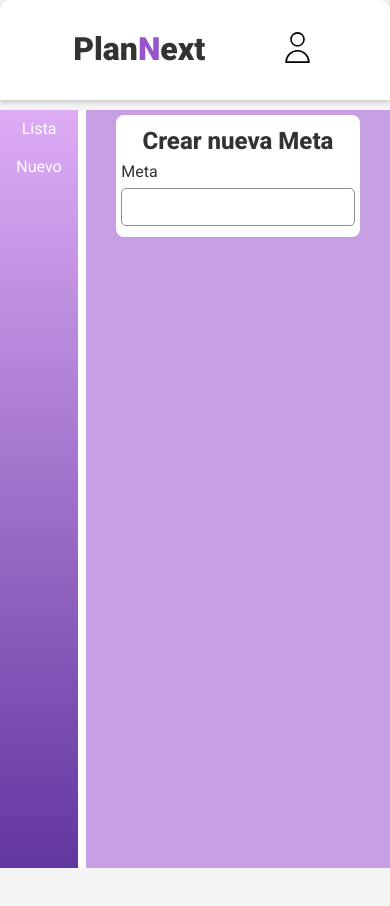
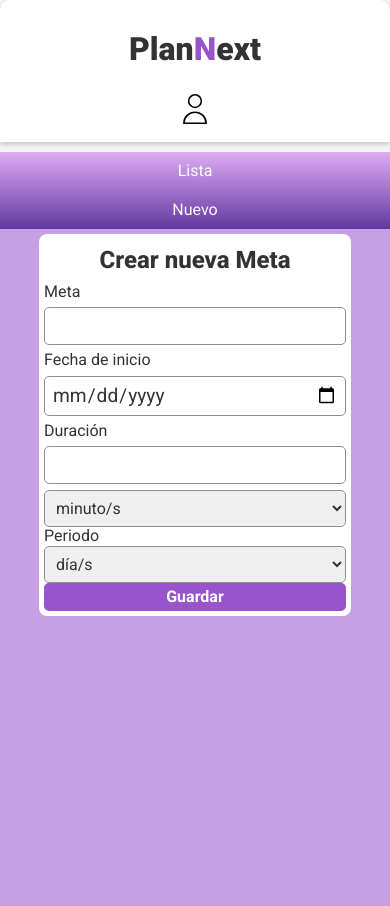
Before and after one commit to jhovanhrmz0211/plannext, a website with bundled scripts: page index.html in a window 390 px wide. Before the commit the page ends 868 px from the top, so only its background shows below. Built offline with nearby package versions, Linux system fonts and the light colour scheme.

Commit message:
Render for meta finalizado y logica para guardado

```diff
--- a/assets/css/styles.css
+++ b/assets/css/styles.css
@@ -108,3 +108,19 @@ button {
     border: 2px solid #9754CB;
     outline: none;
 }
+
+@media (max-width: 768px) {
+    header {
+        flex-direction: column;
+    }
+    .main {
+        flex-direction: column;
+    }
+    .main aside {
+        width: 100%;
+        height: auto;
+    }
+    .main main {
+        width: 100%;
+    }
+}
--- a/assets/js/componentes/formulario.js
+++ b/assets/js/componentes/formulario.js
@@ -1,15 +1,77 @@
+import { adicionarMeta } from "../memoria.js";
 import renderEtiqueta from "./render.js";
 
+function generarIdUnico() {
+    return `meta-${Date.now()}`;
+  }
+const minHora = ["minuto/s", "hora/s"];
+const periodo = ["día/s", "semana/s", "mes/es", "año/s"];
+
 export default function formulario() {
-    const formulario = renderEtiqueta('form', 'form');
-    const h2 = renderEtiqueta('h2');
-    h2.textContent = 'Crear nueva Meta';
+  const formulario = renderEtiqueta("form", "form");
+  const h2 = renderEtiqueta("h2");
+  h2.textContent = "Crear nueva Meta";
 
-    const labeMeta = renderEtiqueta('label');
-    const inputMeta = renderEtiqueta('input');
-    labeMeta.textContent = 'Meta';
+  const labeMeta = renderEtiqueta("label");
+  const inputMeta = renderEtiqueta("input");
+  labeMeta.textContent = "Meta";
 
+  const fechaInicio = renderEtiqueta("label");
+  const inputFechaInicio = renderEtiqueta("input");
+  fechaInicio.textContent = "Fecha de inicio";
+  inputFechaInicio.type = "date";
 
-    formulario.append(h2, labeMeta, inputMeta);
-    return formulario;
+  const duracion = renderEtiqueta("label");
+  const inputDuracion = renderEtiqueta("input");
+  const tiempo = renderEtiqueta("select");
+  // Iterar correctamente el arreglo
+  minHora.forEach((element) => {
+    const option = renderEtiqueta("option");
+    option.value = element;
+    option.textContent = element;
+    tiempo.appendChild(option); // Agregar cada opción al select
+  });
+  duracion.textContent = "Duración";
+  inputDuracion.type = "number";
+
+  const periodoLabel = renderEtiqueta("label");
+  const periodoSelect = renderEtiqueta("select");
+  periodo.forEach((element) => {
+    const option = renderEtiqueta("option");
+    option.value = element;
+    option.textContent = element;
+    periodoSelect.appendChild(option);
+  });
+  periodoLabel.textContent = "Periodo";
+
+  const buttonGuardar = renderEtiqueta("button");
+  buttonGuardar.textContent = "Guardar";
+
+   // Evento para guardar meta
+   buttonGuardar.addEventListener("click", (e) => {
+    e.preventDefault();
+    adicionarMeta({
+      id: generarIdUnico(),
+      meta: inputMeta.value,
+      fechaInicio: inputFechaInicio.value,
+      duracion: inputDuracion.value,
+      tiempo: tiempo.value,
+      periodo: periodoSelect.value,
+    });
+  });
+
+  formulario.append(
+    h2,
+    labeMeta,
+    inputMeta,
+    fechaInicio,
+    inputFechaInicio,
+    duracion,
+    inputDuracion,
+    tiempo,
+    periodoLabel,
+    periodoSelect,
+    buttonGuardar
+  );
+  return formulario;
 }
--- /dev/null
+++ b/assets/js/memoria.js
@@ -0,0 +1,29 @@
+const memoria = {
+    metas: [], // Array para almacenar las metas
+  };
+
+  // Adicionar una nueva meta
+  export function adicionarMeta(meta) {
+    memoria.metas.push(meta);
+    console.log("Meta agregada:", meta);
+  }
+
+  // Obtener todas las metas
+  export function obtenerMetas() {
+    return memoria.metas;
+  }
+
+  // Opcional: Eliminar una meta por ID
+  export function eliminarMeta(id) {
+    memoria.metas = memoria.metas.filter((meta) => meta.id !== id);
+    console.log(`Meta con ID ${id} eliminada.`);
+  }
+
+  // Opcional: Actualizar una meta por ID
+  export function actualizarMeta(id, nuevaMeta) {
+    const indice = memoria.metas.findIndex((meta) => meta.id === id);
+    if (indice !== -1) {
+      memoria.metas[indice] = { ...memoria.metas[indice], ...nuevaMeta };
+      console.log(`Meta con ID ${id} actualizada.`);
+    }
+  }
--- a/index.html
+++ b/index.html
@@ -18,29 +18,11 @@
 
     <div class="main">
         <aside>
-            <a href="/">Lista</a>
+            <a href="/" data-="">Lista</a>
             <a href="/">Nuevo</a>
         </aside>
         <main>
             <div class="contenedor"></div>
-            <!-- <h2>Crear nueva tarea</h2>
-            <form class="form">
-                <label for="title">Título</label>
-                <input type="text" name="title" id="title" required>
-                <label for="description">Descripción</label>
-                <textarea name="description" id="description" required></textarea>
-                <label for="date">Fecha</label>
-                <input type="date" name="date" id="date" required>
-                <label for="time">Hora</label>
-                <input type="time" name="time" id="time" required>
-                <label for="duracion">Duracion</label>
-                <input type="number" name="duracion" id="duracion" required>
-                <select name="min-hora" id="min-hora">
-                    <option value="minuto">minuto/s</option>
-                    <option value="hora">Hora/s</option>
-                </select>
-                <button type="submit">Crear</button>
-            </form> -->
         </main>
     </div>
     <script type="module" src="assets/js/app.js"></script>
```
